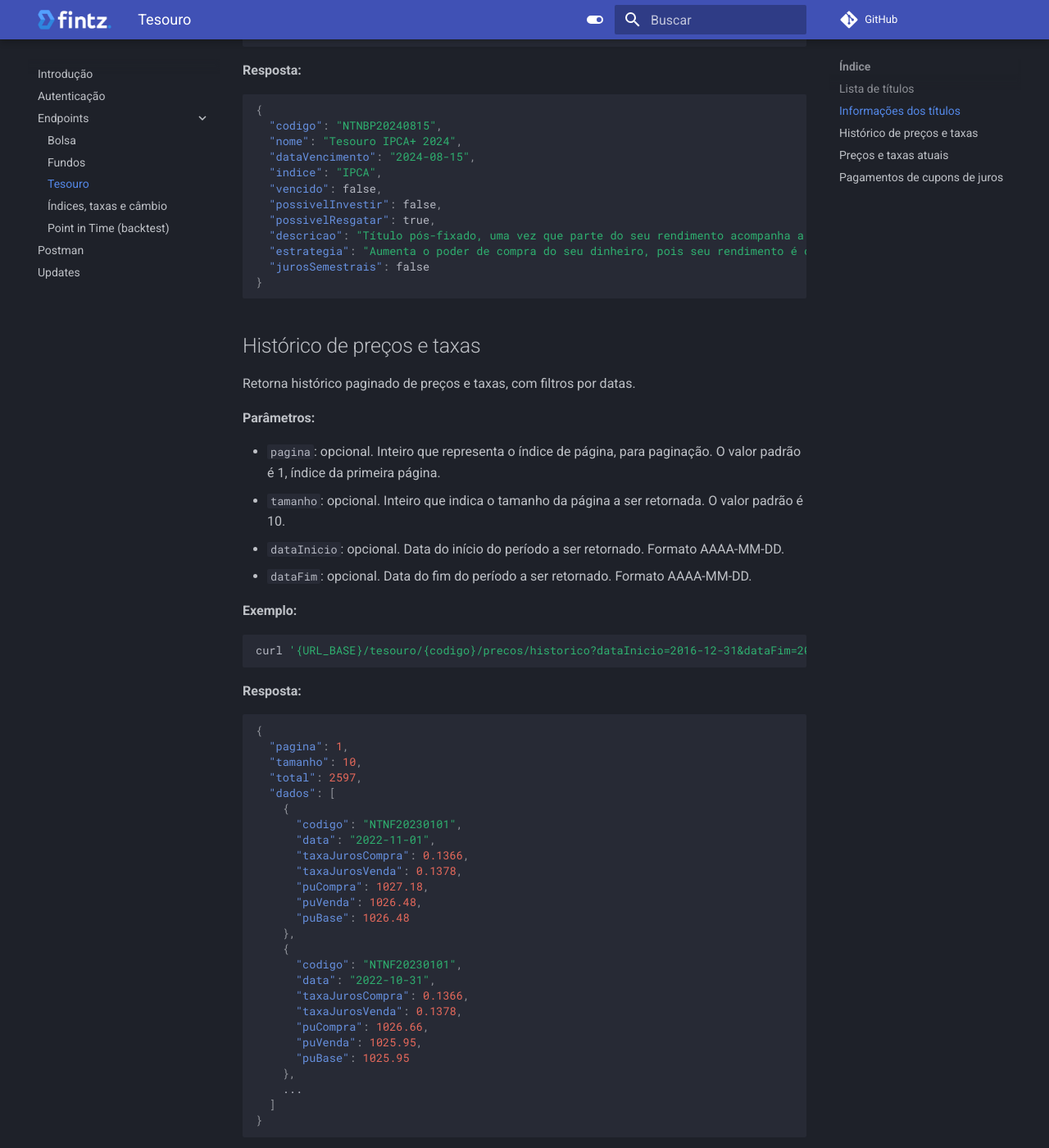
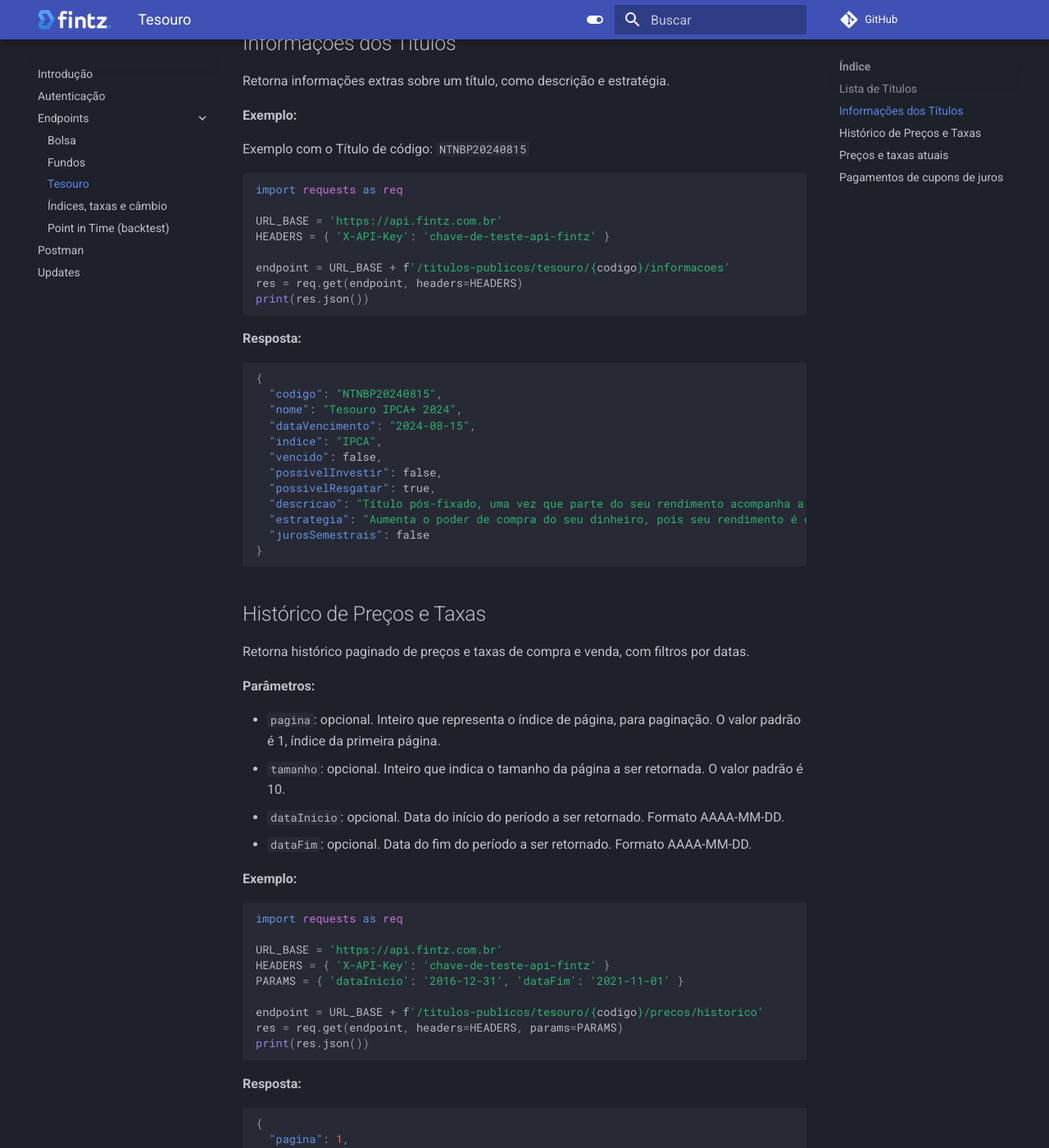
Before and after one commit to thefintz/docs, an MkDocs documentation site: the page built from docs/endpoints/tesouro.md, in a window 1280 px wide and 1400 px high, scrolled down 1329 px. Shown: the whole window at 82% size. Built offline with MkDocs 1.6.1 and Material for MkDocs 9.7.7, drawn with Linux system fonts in a browser that asks for light colours; comment, search, counter and statistics services are not loaded; some of the changed text lies outside the part shown.

Commit message:
updating docs

````diff
--- a/docs/endpoints/tesouro.md
+++ b/docs/endpoints/tesouro.md
@@ -8,9 +8,9 @@ Lembrando que todos os endpoints da API tem a mesma URL Base e precisam do heade
 > `URL_BASE` = `https://api.fintz.com.br`
 > `x-api-key` = `{sua chave da API Fintz}`
 
-## Lista de títulos
+## Lista de Títulos
 
-Retorna a [lista de títulos públicos](#lista-de-titulos) disponíveis paginada.
+Retorna a lista de títulos públicos disponíveis paginada.
 
 **Parâmetros:**
 
@@ -21,8 +21,16 @@ Retorna a [lista de títulos públicos](#lista-de-titulos) disponíveis paginada
 
 **Exemplo de chamada:**
 
-```bash
-curl '{URL_BASE}/tesouro?pagina=1&tamanho=40'
+```py
+import requests as req
+
+URL_BASE = 'https://api.fintz.com.br'
+HEADERS = { 'X-API-Key': 'chave-de-teste-api-fintz' }
+PARAMS = { 'pagina': '1', 'tamanho': 40 }
+
+endpoint = URL_BASE + '/titulos-publicos/tesouro'
+res = req.get(endpoint, headers=HEADERS, params=PARAMS)
+print(res.json())
 ```
 
 **Resposta:**
@@ -46,14 +54,23 @@ curl '{URL_BASE}/tesouro?pagina=1&tamanho=40'
 }
 ```
 
-## Informações dos títulos
+## Informações dos Títulos
 
 Retorna informações extras sobre um título, como descrição e estratégia.
 
 **Exemplo:**
 
-```bash
-curl '{URL_BASE}/tesouro/{codigo}/informacoes'
+Exemplo com o Título de código: `NTNBP20240815`
+
+```py
+import requests as req
+
+URL_BASE = 'https://api.fintz.com.br'
+HEADERS = { 'X-API-Key': 'chave-de-teste-api-fintz' }
+
+endpoint = URL_BASE + f'/titulos-publicos/tesouro/{codigo}/informacoes'
+res = req.get(endpoint, headers=HEADERS)
+print(res.json())
 ```
 
 **Resposta:**
@@ -73,9 +90,9 @@ curl '{URL_BASE}/tesouro/{codigo}/informacoes'
 }
 ```
 
-## Histórico de preços e taxas
+## Histórico de Preços e Taxas
 
-Retorna histórico paginado de preços e taxas, com filtros por datas.
+Retorna histórico paginado de preços e taxas de compra e venda, com filtros por datas.
 
 **Parâmetros:**
 
@@ -88,8 +105,16 @@ Retorna histórico paginado de preços e taxas, com filtros por datas.
 
 **Exemplo:**
 
-```bash
-curl '{URL_BASE}/tesouro/{codigo}/precos/historico?dataInicio=2016-12-31&dataFim=2021-12-31'
+```py
+import requests as req
+
+URL_BASE = 'https://api.fintz.com.br'
+HEADERS = { 'X-API-Key': 'chave-de-teste-api-fintz' }
+PARAMS = { 'dataInicio': '2016-12-31', 'dataFim': '2021-11-01' }
+
+endpoint = URL_BASE + f'/titulos-publicos/tesouro/{codigo}/precos/historico'
+res = req.get(endpoint, headers=HEADERS, params=PARAMS)
+print(res.json())
 ```
 
 **Resposta:**
@@ -130,25 +155,32 @@ Exclusivo para títulos não vencidos.
 
 **Exemplo:**
 
-```bash
-curl '{URL_BASE}/tesouro/{codigo}/precos/atual'
+```py
+import requests as req
+
+URL_BASE = 'https://api.fintz.com.br'
+HEADERS = { 'X-API-Key': 'chave-de-teste-api-fintz' }
+
+endpoint = URL_BASE + f'/titulos-publicos/tesouro/{codigo}/precos/atual'
+res = req.get(endpoint, headers=HEADERS)
+print(res.json())
 ```
 
 **Resposta:**
 
 ```json
 {
-  "codigo": "NTNF20230101",
-  "possivelInvestir": false,
+  "codigo": "NTNF20330101",
+  "possivelInvestir": true,
   "possivelResgatar": true,
-  "taxaJurosCompra": 0.0,
-  "taxaJurosVenda": 13.78,
-  "puCompra": 0.0,
-  "puVenda": 1027.0,
+  "taxaJurosCompra": 0.1106,
+  "taxaJurosVenda": 0.1118,
+  "puCompra": 982.7,
+  "puVenda": 976.49,
   "minQtdVenda": 0.01,
-  "minValorVenda": 10.27,
-  "minValorCompra": 0.0,
-  "dataUltAtualizacao": "2022-11-01T15:21:01.080000"
+  "minValorVenda": 9.76,
+  "minValorCompra": 39.3,
+  "dataUltAtualizacao": "2023-11-24T15:24:20.063000"
 }
 ```
 
@@ -166,8 +198,15 @@ Exclusivo para títulos não vencidos.
 
 **Exemplo:**
 
-```bash
-curl '{URL_BASE}/tesouro/{codigo}/cupons?pagina=1&tamanho=20'
+```py
+import requests as req
+
+URL_BASE = 'https://api.fintz.com.br'
+HEADERS = { 'X-API-Key': 'chave-de-teste-api-fintz' }
+
+endpoint = URL_BASE + f'/titulos-publicos/tesouro/{codigo}/cupons'
+res = req.get(endpoint, headers=HEADERS)
+print(res.json())
 ```
 
 **Resposta:**
````
Also changed, not shown: other parts of docs/endpoints/tesouro.md (+10 -10 lines).
